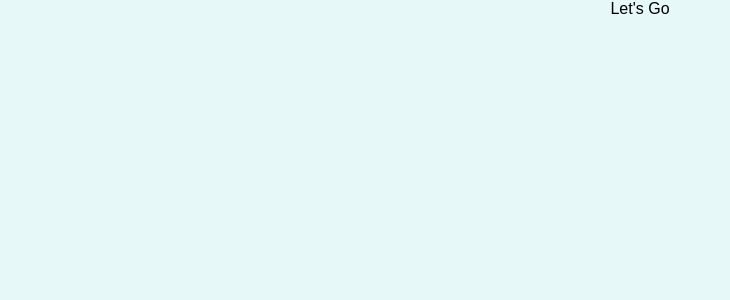
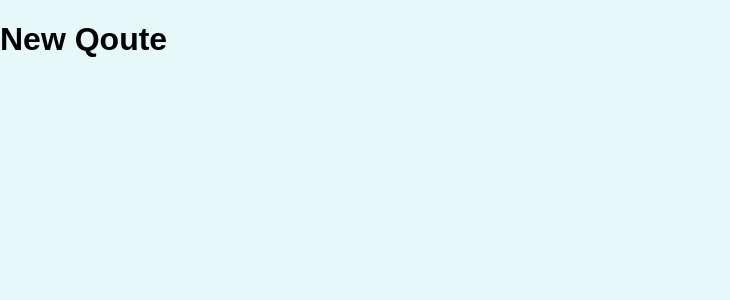
Before and after one commit to Loveday-Alfred/myReactJourney, a React (Create React App) app in the folder routing-routing/practice-project/: page /new-qoute in a window 1280 px wide. Shown: the top 300 px of the page, without its empty margins (0-730 px from the left). Built offline with nearby package versions, Linux system fonts and the light colour scheme.

Commit message:
starting adding route in the project

```diff
--- a/routing-routing/practice-project/src/App.js
+++ b/routing-routing/practice-project/src/App.js
@@ -1,10 +1,16 @@
 import './App.css';
+import { Route, Switch } from 'react-router-dom';
+import AllQuotes from './pages/AllQuotes';
+import QouteDetail from './pages/QouteDetail';
+import NewQoute from './pages/NewQoute';
 
 const App = () => {
   return (
-    <div className="App">
-      Let's Go
-    </div>
+    <Switch>
+    <Route path='/qoutes' exact><AllQuotes /></Route>
+    <Route path='/qoutes/:qouteId'><QouteDetail /></Route>
+    <Route path='/new-qoute'><NewQoute /></Route>
+    </Switch>
   );
 }
 
--- a/routing-routing/practice-project/src/index.js
+++ b/routing-routing/practice-project/src/index.js
@@ -2,10 +2,11 @@ import React from 'react';
 import ReactDOM from 'react-dom';
 import './index.css';
 import App from './App';
+import { BrowserRouter } from 'react-router-dom';
 
 ReactDOM.render(
   <React.StrictMode>
-    <App />
+    <BrowserRouter><App /></BrowserRouter>
   </React.StrictMode>,
   document.getElementById('root')
 );
--- /dev/null
+++ b/routing-routing/practice-project/src/pages/AllQuotes.js
@@ -0,0 +1,9 @@
+const AllQuotes = () => {
+    return (
+        <div>
+            <h1>All Quotes</h1>
+        </div>
+    )
+}
+
+export default AllQuotes;
--- /dev/null
+++ b/routing-routing/practice-project/src/pages/NewQoute.js
@@ -0,0 +1,9 @@
+const NewQoute = () => {
+    return (
+        <div>
+            <h1>New Qoute</h1>
+        </div>
+    )
+}
+
+export default NewQoute;
--- /dev/null
+++ b/routing-routing/practice-project/src/pages/QouteDetail.js
@@ -0,0 +1,9 @@
+const QouteDetail = () => {
+    return (
+        <div>
+            <h1>Qoute Detail</h1>
+        </div>
+    )
+}
+
+export default QouteDetail;
```
